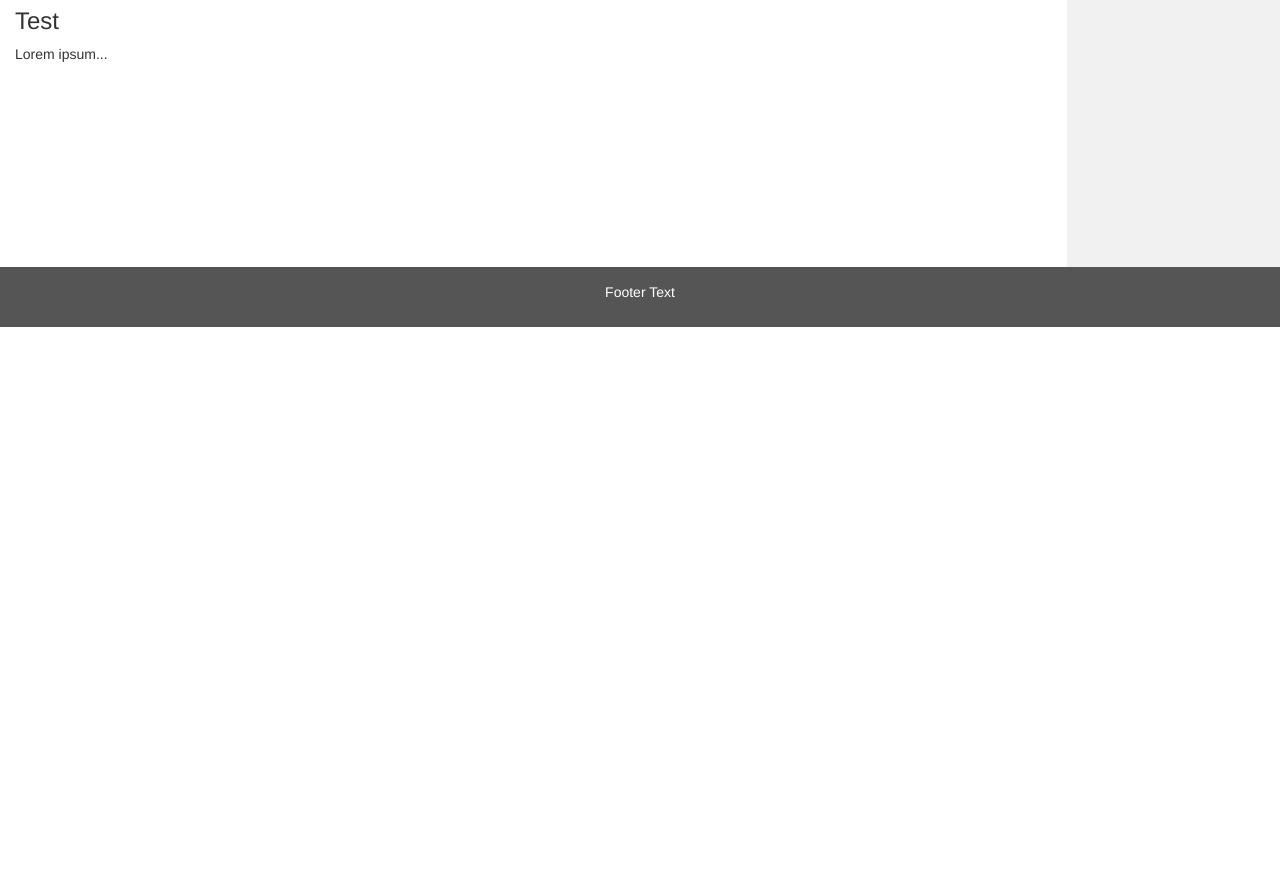
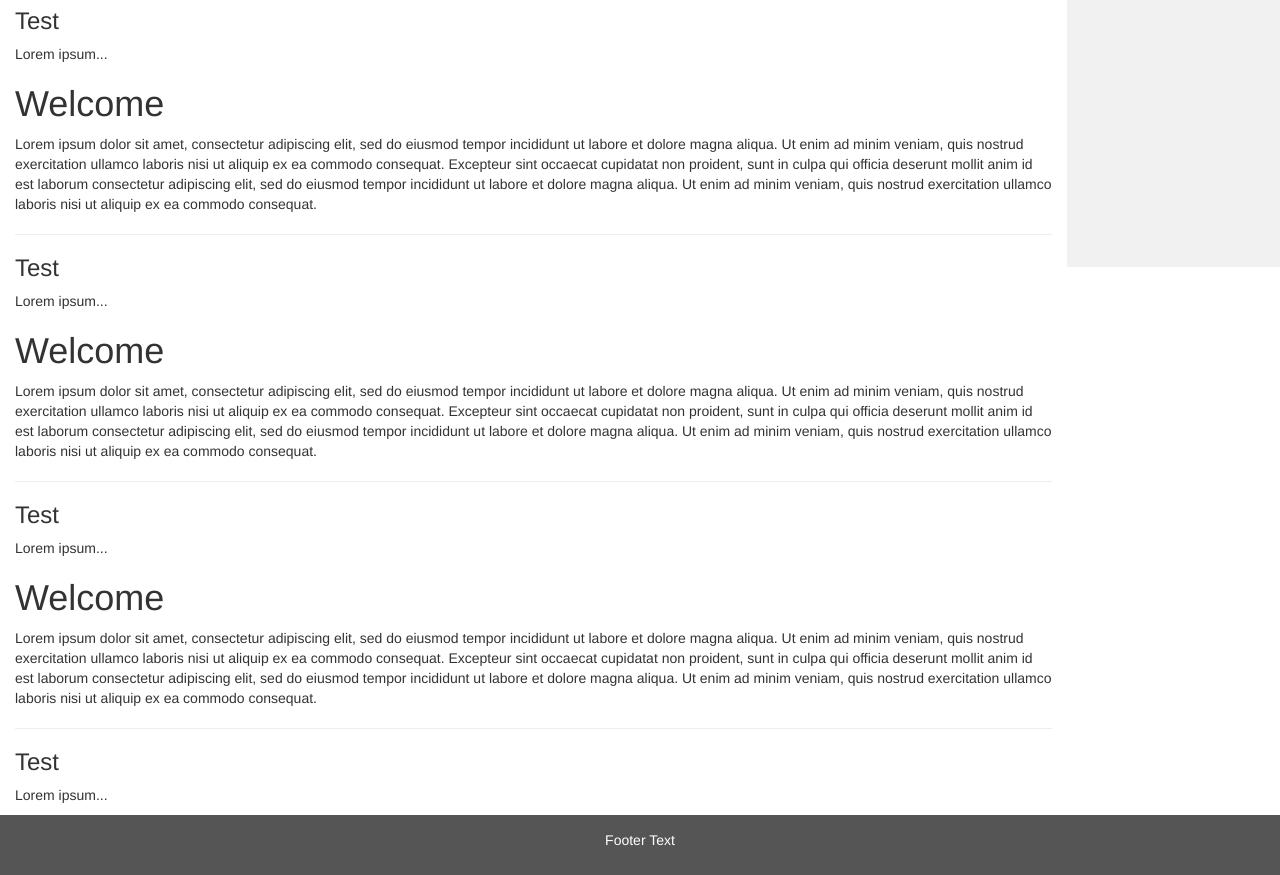
Before and after one commit to JoyConReviews/joyconreviews, a plain HTML site: page index.html in a window 1280 px wide. Shown: the part 235-1110 px from the top of the page. Before the commit the page ends 800 px from the top, so only its background shows below. Drawn offline with nearby package versions, Linux system fonts and the light colour scheme.

Commit message:
Update index.html

```diff
--- a/index.html
+++ b/index.html
@@ -71,11 +71,31 @@
   <div class="row content">
 
     <div class="col-sm-10 text-left">
+
       <h1>Welcome</h1>
       <p>Lorem ipsum dolor sit amet, consectetur adipiscing elit, sed do eiusmod tempor incididunt ut labore et dolore magna aliqua. Ut enim ad minim veniam, quis nostrud exercitation ullamco laboris nisi ut aliquip ex ea commodo consequat. Excepteur sint occaecat cupidatat non proident, sunt in culpa qui officia deserunt mollit anim id est laborum consectetur adipiscing elit, sed do eiusmod tempor incididunt ut labore et dolore magna aliqua. Ut enim ad minim veniam, quis nostrud exercitation ullamco laboris nisi ut aliquip ex ea commodo consequat.</p>
       <hr>
       <h3>Test</h3>
       <p>Lorem ipsum...</p>
+
+	    <h1>Welcome</h1>
+      <p>Lorem ipsum dolor sit amet, consectetur adipiscing elit, sed do eiusmod tempor incididunt ut labore et dolore magna aliqua. Ut enim ad minim veniam, quis nostrud exercitation ullamco laboris nisi ut aliquip ex ea commodo consequat. Excepteur sint occaecat cupidatat non proident, sunt in culpa qui officia deserunt mollit anim id est laborum consectetur adipiscing elit, sed do eiusmod tempor incididunt ut labore et dolore magna aliqua. Ut enim ad minim veniam, quis nostrud exercitation ullamco laboris nisi ut aliquip ex ea commodo consequat.</p>
+      <hr>
+      <h3>Test</h3>
+      <p>Lorem ipsum...</p>
+
+	    <h1>Welcome</h1>
+      <p>Lorem ipsum dolor sit amet, consectetur adipiscing elit, sed do eiusmod tempor incididunt ut labore et dolore magna aliqua. Ut enim ad minim veniam, quis nostrud exercitation ullamco laboris nisi ut aliquip ex ea commodo consequat. Excepteur sint occaecat cupidatat non proident, sunt in culpa qui officia deserunt mollit anim id est laborum consectetur adipiscing elit, sed do eiusmod tempor incididunt ut labore et dolore magna aliqua. Ut enim ad minim veniam, quis nostrud exercitation ullamco laboris nisi ut aliquip ex ea commodo consequat.</p>
+      <hr>
+      <h3>Test</h3>
+      <p>Lorem ipsum...</p>
+
+	    <h1>Welcome</h1>
+      <p>Lorem ipsum dolor sit amet, consectetur adipiscing elit, sed do eiusmod tempor incididunt ut labore et dolore magna aliqua. Ut enim ad minim veniam, quis nostrud exercitation ullamco laboris nisi ut aliquip ex ea commodo consequat. Excepteur sint occaecat cupidatat non proident, sunt in culpa qui officia deserunt mollit anim id est laborum consectetur adipiscing elit, sed do eiusmod tempor incididunt ut labore et dolore magna aliqua. Ut enim ad minim veniam, quis nostrud exercitation ullamco laboris nisi ut aliquip ex ea commodo consequat.</p>
+      <hr>
+      <h3>Test</h3>
+      <p>Lorem ipsum...</p>
+
     </div>
     <div class="col-sm-2 sidenav">
       <div class="well">
```
